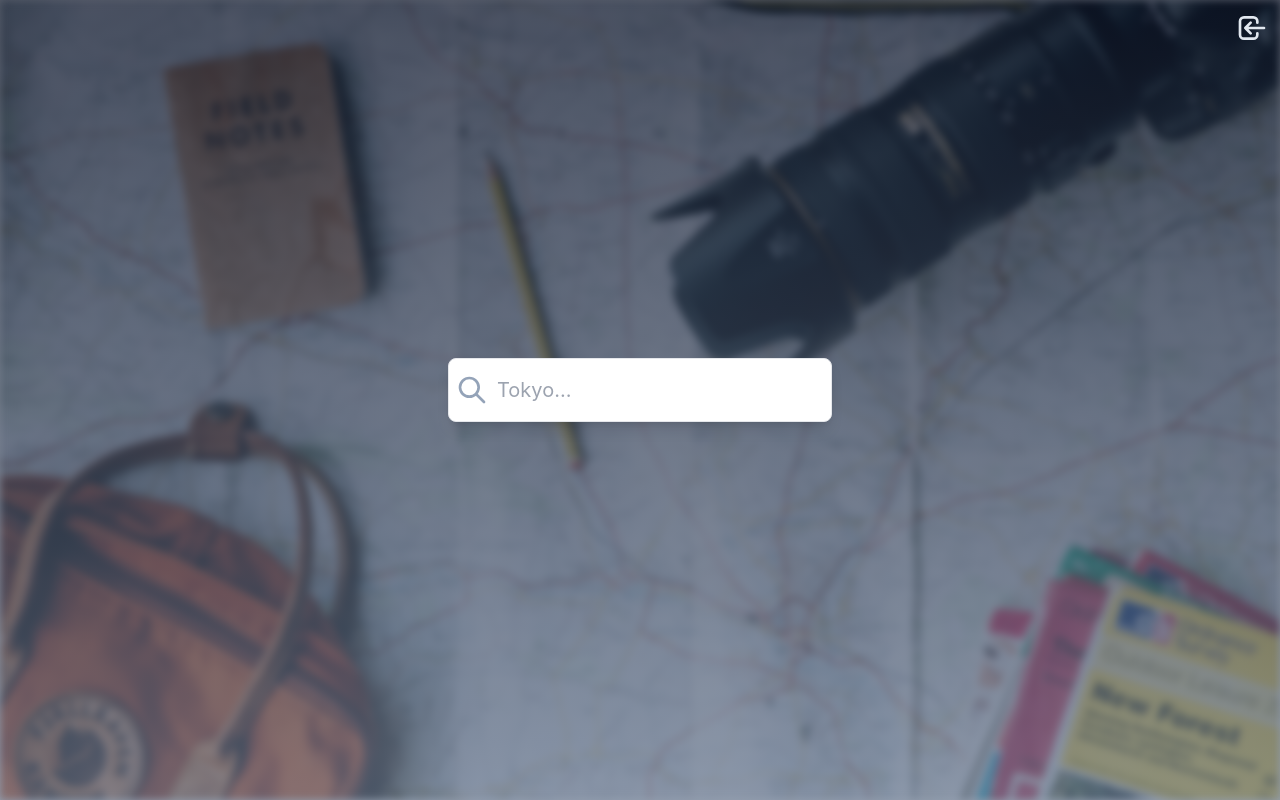
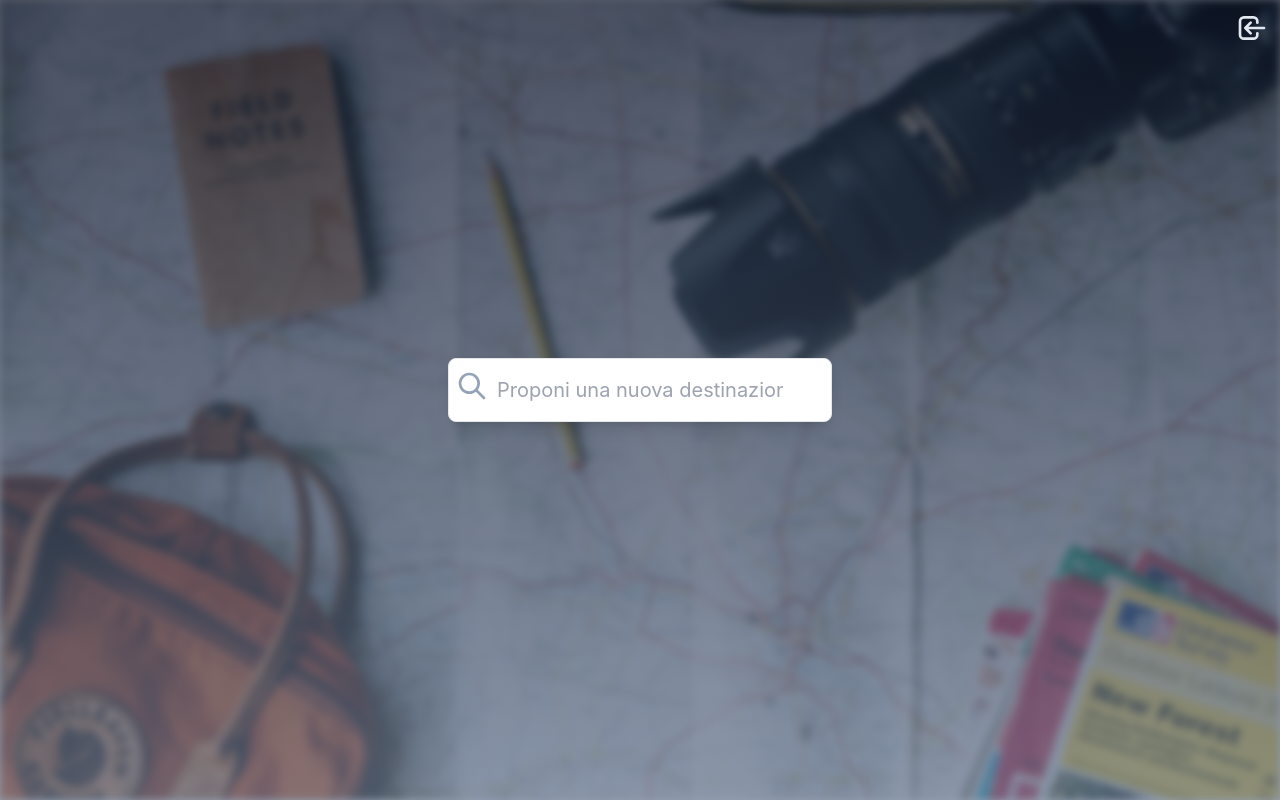
Before and after one commit to mateonunez/traravel-frontend, a Nuxt app: page / in a window 1280 px wide. Built offline with nearby package versions, Linux system fonts and the light colour scheme; no server answers.

Commit message:
chore(Search): improve component ux

```diff
--- a/components/search/MainSearch.vue
+++ b/components/search/MainSearch.vue
@@ -2,53 +2,76 @@
   <div class="relative mb-5">
     <label>
       <input
+        ref="queryRef"
         v-model="query"
         :placeholder="placeholder"
         type="text"
-        class="md:w-96 w-full h-16 text-xl pl-12 pr-2 transition ease-in-out border border-solid rounded-lg focus:border-blue-500 focus:outline-none shadow-lg"
+        class="w-full h-16 px-12 text-xl transition ease-in-out border border-solid rounded-lg shadow-lg md:w-96 focus:border-blue-500 focus:outline-none"
         @click="handleSearch"
       />
       <SearchIcon
-        class="absolute bottom-0 left-0 w-8 h-8 text-slate-400 transform translate-x-2 -translate-y-4"
+        class="absolute bottom-0 left-0 w-8 h-8 transform translate-x-2 -translate-y-5 text-slate-400"
       />
+      <button
+        :class="
+          cn(
+            'absolute bottom-0 right-0 w-6 h-6 transition transform -translate-x-3 duration-300 -translate-y-5 hover:rotate-180',
+            query ? 'opacity-100' : 'opacity-0'
+          )
+        "
+        @click="resetQuery"
+      >
+        <Cross class="w-full h-full text-slate-600" />
+      </button>
     </label>
   </div>
 </template>
 <script>
+import cn from 'classnames'
+
 export default {
   name: 'MainSearch',
 
   components: {
-    SearchIcon: () => import('~/components/icons/Search')
+    SearchIcon: () => import('~/components/icons/Search'),
+    Cross: () => import('~/components/icons/Cross.vue')
+  },
+
+  props: {
+    destinations: {
+      type: Array,
+      default: () => []
+    }
   },
 
   data: () => ({
     query: null,
-    placeholders: [
-      'Jordania...',
-      'New York...',
-      'Tokyo...',
-      'Paris...',
-      'Roma...',
-      'Berlin...',
-      'Londra...'
-    ],
-    placeholder: 'Dove stiamo andando?'
+    placeholder: 'Dove stiamo andando? 🌏'
   }),
 
   created() {
     setInterval(() => {
-      this.animateMyTravel()
+      this.animateDestination()
     }, 3000)
+
+    console.log(this.destinations)
   },
 
   methods: {
-    animateMyTravel() {
-      this.placeholder =
-        this.placeholders[Math.floor(Math.random() * this.placeholders.length)]
+    cn,
+    animateDestination() {
+      this.placeholder = this.destinations.length
+        ? this.destinations[
+            Math.floor(Math.random() * this.destinations.length)
+          ].substring(0, 30) + '...'
+        : 'Proponi una nuova destinazione ✈️'
     },
     handleSearch() {
       console.log('searching...')
+    },
+    resetQuery() {
+      this.query = null
+      this.$refs.queryRef?.focus()
     }
   }
 }
--- a/pages/index.vue
+++ b/pages/index.vue
@@ -1,12 +1,12 @@
 <template>
-  <section class="fixed h-sceen overflow-hidden inset-0 m-0 p-0 z-50">
+  <section class="fixed inset-0 z-50 p-0 m-0 overflow-hidden h-sceen">
     <!-- Navigation -->
     <div
-      class="flex self-center justify-end overflow-hidden rounded-xl shadow-xl full-width"
+      class="flex self-center justify-end overflow-hidden shadow-xl rounded-xl full-width"
     >
       <button class="absolute z-50 p-3" @click="handleLogin">
         <LoginIcon
-          class="h-8 w-8 text-slate-200 transition transform duration-300 hover:scale-110 hover:text-slate-300"
+          class="w-8 h-8 transition duration-300 transform text-slate-200 hover:scale-110 hover:text-slate-300"
         />
       </button>
     </div>
@@ -20,18 +20,18 @@
         "
         alt=""
         aria-disabled="true"
-        class="absolute transition duration-1000 ease-out block w-full h-full object-cover top-0 left-0 blur-sm"
+        class="absolute top-0 left-0 block object-cover w-full h-full transition duration-1000 ease-out blur-sm"
       />
 
       <!-- Background Gradient -->
       <div
-        class="bg-gradient-to-b from-slate-900 to-slate-500 opacity-70 absolute inset-0"
+        class="absolute inset-0 bg-gradient-to-b from-slate-900 to-slate-500 opacity-70"
       />
 
       <!-- Page content -->
       <div class="container mx-auto">
-        <div class="absolute inset-0 flex flex-col justify-center items-center">
-          <Search />
+        <div class="absolute inset-0 flex flex-col items-center justify-center">
+          <Search :destinations="travels.map(({ name }) => name)" />
         </div>
       </div>
     </div>
@@ -55,9 +55,16 @@ export default {
     backgroundImage: '3.jpg'
   }),
 
+  async fetch() {
+    await this.$store.dispatch('travels/fetch')
+  },
+
   computed: {
     user() {
       return this.$auth.$state.user
+    },
+    travels() {
+      return this.$store.getters['travels/get']
     }
   },
 
```
